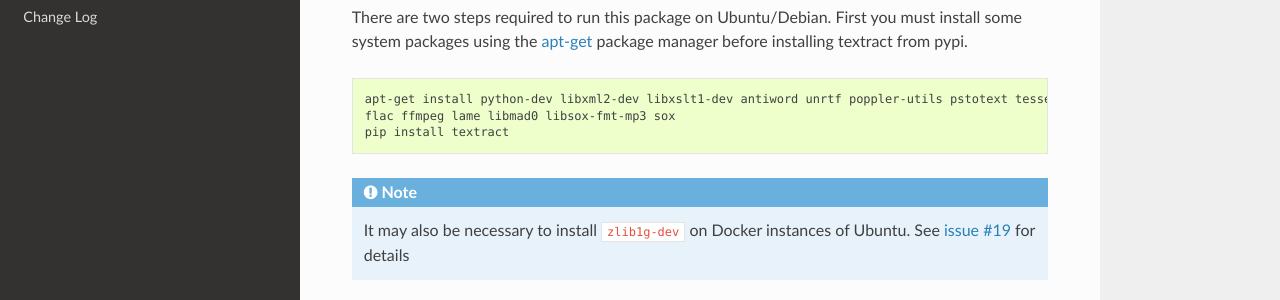
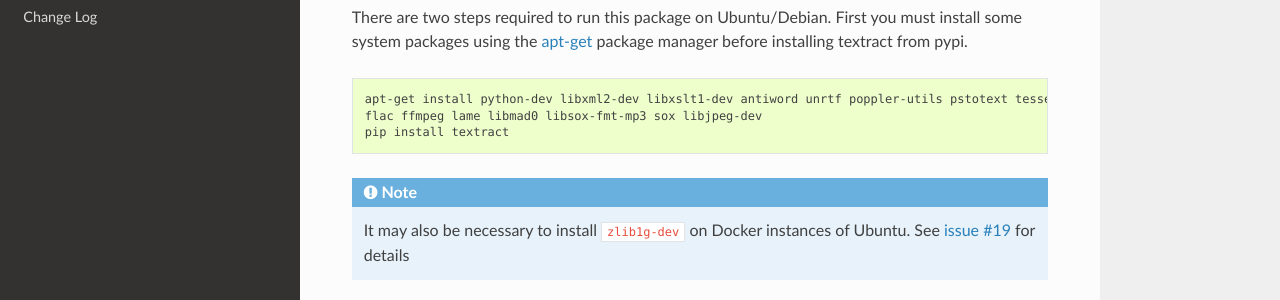
Before and after one commit to deanmalmgren/textract, a Sphinx documentation site: the page built from docs/installation.rst, in a window 1280 px wide and 900 px high. Shown: the part 355-655 px from the top of the window. Built offline with Sphinx 7.4.7 and the Read the Docs theme 2.0.0, drawn with Linux system fonts in a browser that asks for light colours.

Commit message:
updating documentation

```diff
--- a/docs/changelog.rst
+++ b/docs/changelog.rst
@@ -16,6 +16,10 @@
 
 * fixed security vulnerability by properly using subprocess.call (`#114`_ by
   `@pierre-ernst`_)
+
+* several bug fixes, including:
+
+  * including all requirements for `Pillow` (`#119`_ by `@akoumjian`_)
 
 1.4.0
 -----
@@ -211,6 +215,7 @@
 .. list of contributors that are linked to above. putting links here
    to make the text above relatively clean
 
+.. _@akoumjian: https://github.com/akoumjian
 .. _@anthonygarvan: https://github.com/anthonygarvan
 .. _@anderser: https://github.com/anderser
 .. _@ankushshah89: https://github.com/ankushshah89
--- a/docs/installation.rst
+++ b/docs/installation.rst
@@ -23,7 +23,7 @@
 .. code-block:: bash
 
     apt-get install python-dev libxml2-dev libxslt1-dev antiword unrtf poppler-utils pstotext tesseract-ocr \
-    flac ffmpeg lame libmad0 libsox-fmt-mp3 sox
+    flac ffmpeg lame libmad0 libsox-fmt-mp3 sox libjpeg-dev
     pip install textract
 
 .. note::
```
Also changed, not shown: 1 other file.
